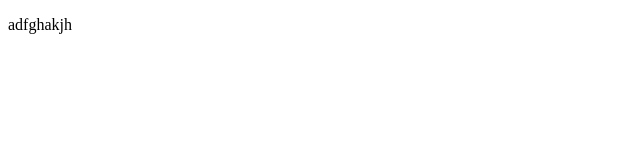
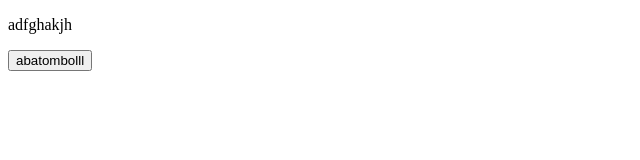
Before and after one commit to RadithyaAl/Website-Depelopment, a plain HTML site: page index.html in a window 1280 px wide. Shown: the whole page, without its empty margins (0-640 px from the left). Drawn offline with Linux system fonts and the light colour scheme.

Commit message:
tes commit

```diff
--- a/index.html
+++ b/index.html
@@ -5,5 +5,6 @@
     </head>
     <body>
         <p>adfghakjh</p>
+        <button>abatombolll</button>
     </body>
 </html>
```
